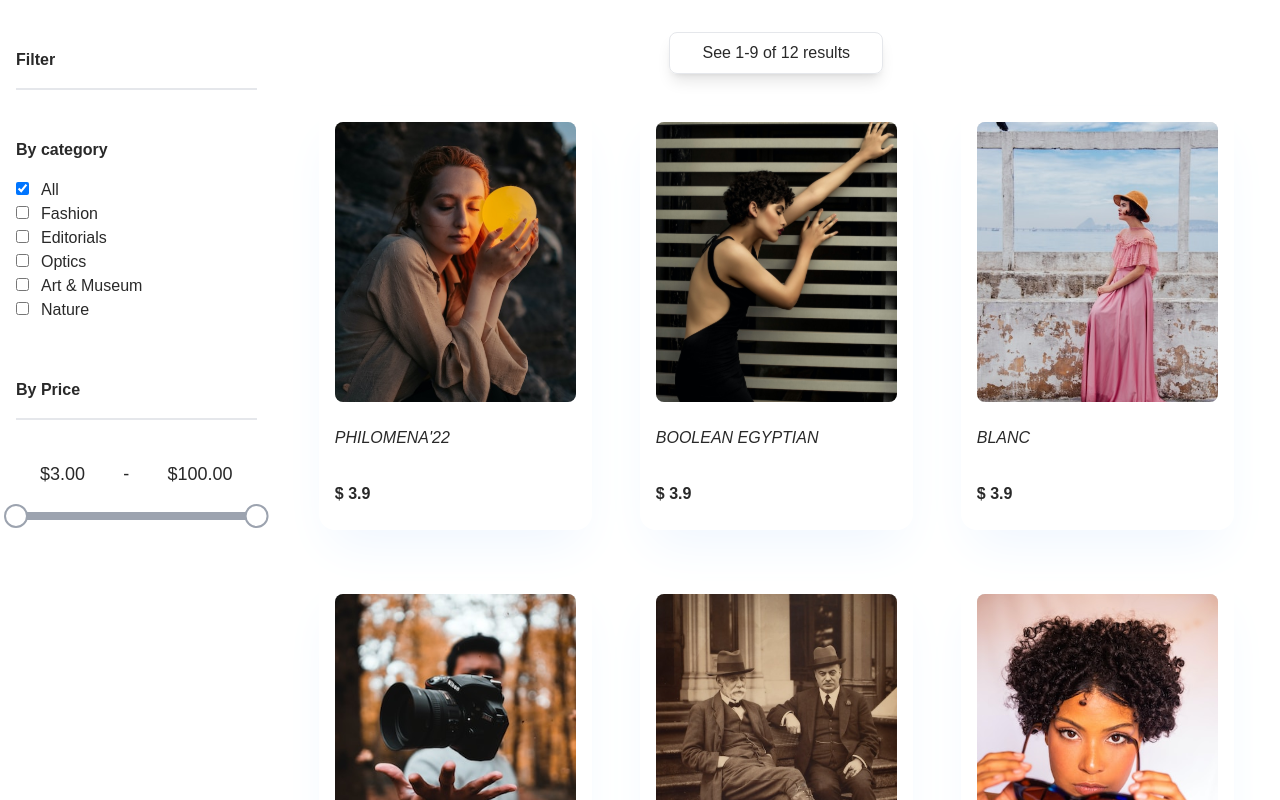
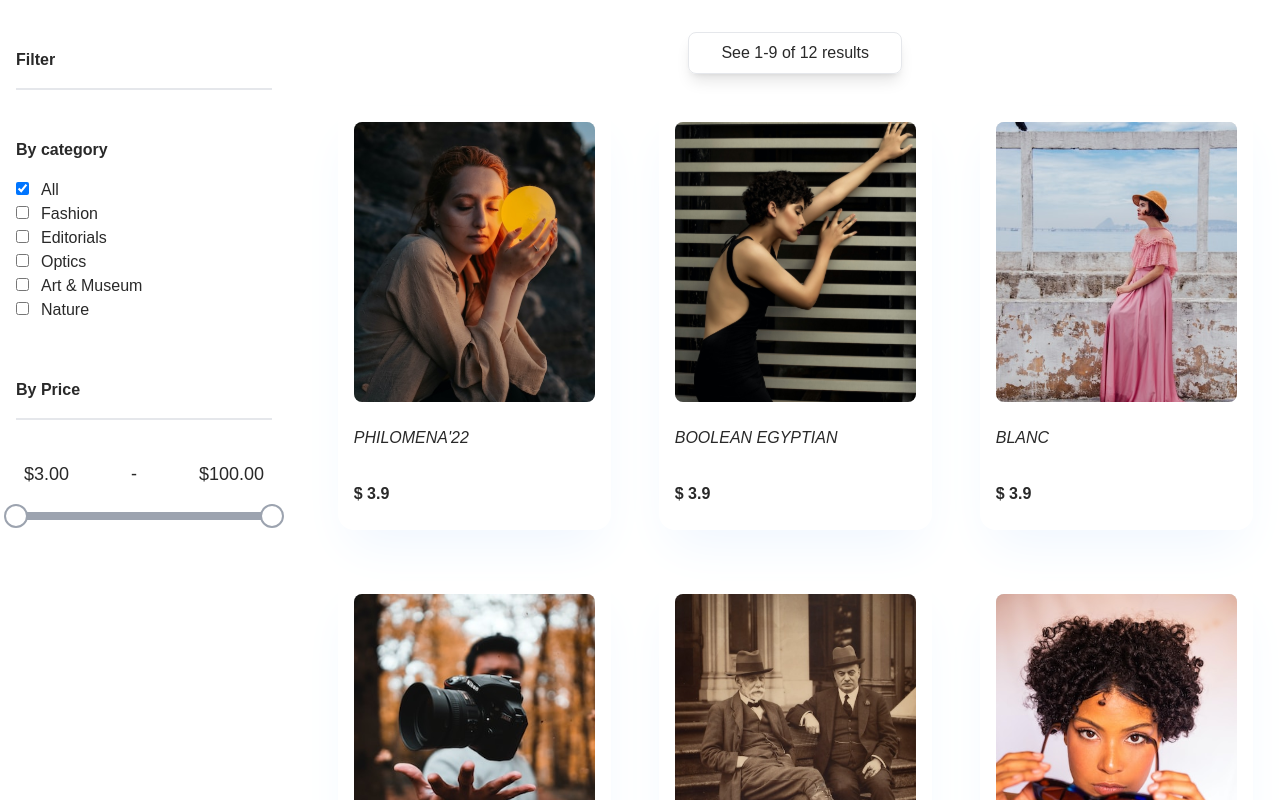
Before and after one commit to Orhmo/Artsy, a Next.js app: page /components/marketplace-layout/artwork in a window 1280 px wide. Shown: the top 800 px of the page. Built offline with nearby package versions, Linux system fonts and the light colour scheme; a web font is replaced by a local one.

Commit message:
Feature- Marketplace

```diff
--- a/pages/components/marketplace-layout/artwork.tsx
+++ b/pages/components/marketplace-layout/artwork.tsx
@@ -70,7 +70,7 @@ const Artworks = (): JSX.Element => {
 
   return (
     <div className='m-4 grid grid-flow-col gap-8'>
-      <div>
+      <div className='w-[20vw]'>
         <Filter
           categories={categories}
           selectedCategories={selectedCategories}
--- a/pages/components/marketplace-layout/slider.tsx
+++ b/pages/components/marketplace-layout/slider.tsx
@@ -17,7 +17,7 @@ const ArtworkFilter: React.FC<ArtworkFilterProps> = ({ handlePriceRangeChange })
     <div className='mt-4'>
       <h1 className='mb-2 border-b-2 py-4 font-bold'>By Price</h1>
       <div className='py-2'>
-        <div className='flex justify-between py-6 px-6 text-lg'>
+        <div className='flex justify-between py-6 px-2 text-lg'>
           <span>${values[0].toFixed(2)}</span>
           <span className='px-2'>-</span>
           <span>${values[1].toFixed(2)}</span>
--- a/pages/marketplace.tsx
+++ b/pages/marketplace.tsx
@@ -5,7 +5,7 @@ import Footer from './components/footer'
 import Artwork from './components/marketplace-layout/artwork'
 const Marketplace = (): JSX.Element => {
   return (
-    <div>
+    <div className='flex flex-col'>
       <NavBar />
       <Artwork />
       <Footer />
```
